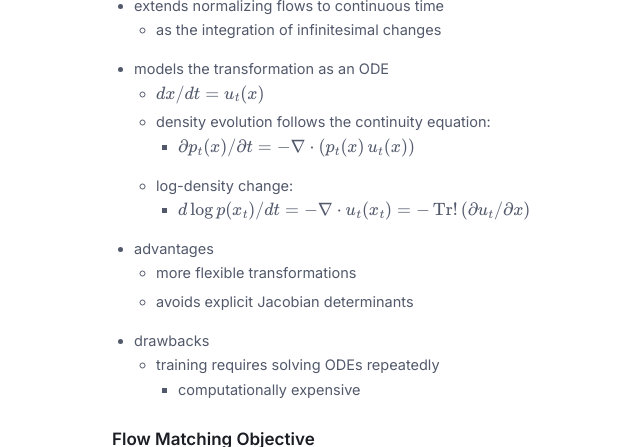
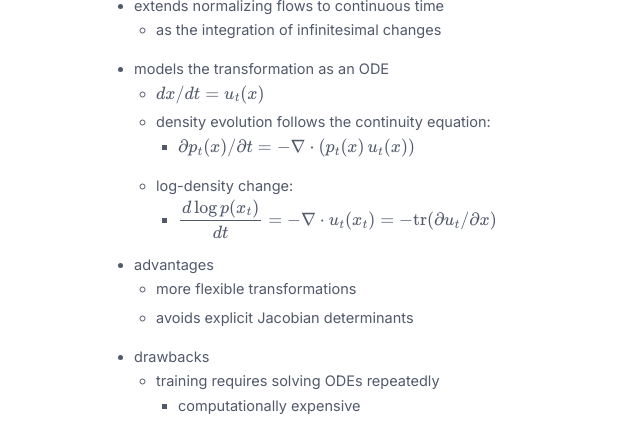
Before and after one commit to Glanceyes/Glanceyes.github.io, a Jekyll site: the page built from _archives/11-diffusion-flow-sde-score.md, in a window 1280 px wide and 900 px high, scrolled down 5562 px, cut to the strip 62-509 px from the top of the window. Shown: the whole strip, without its empty margins (176-816 px from the left). Built offline with Jekyll 4.4.1, drawn with Linux system fonts in a browser that asks for light colours; some of the changed text lies outside the part shown.

Commit message:
Remove \\! and \\bigl/\\bigr from inline math; replace \\operatorname{Tr} with \\mathrm{tr}
11-diffusion-flow-sde-score had two inline-math expressions still using
the negative-thin-space \\! and the auto-sized \\bigl/\\bigr brackets,
both of which kramdown strips along with surrounding backslash commands.

- CNF continuity-equation bullet: \\operatorname{Tr}\\!\\left(...\\right)
  was rendering as "Tr!(...)". Switched to \\mathrm{tr}(...) with plain
  parens.
- CFM objective bullet: \\mathbb{E}\\!\\left[...\\right] was rendering
  literally. Dropped the auto-size and used plain brackets:
  \\mathbb{E}[...].

Co-Authored-By: Claude Opus 4.7 (1M context) <noreply@anthropic.com>

```diff
--- a/_archives/11-diffusion-flow-sde-score.md
+++ b/_archives/11-diffusion-flow-sde-score.md
@@ -147,7 +147,7 @@ $$
   - density evolution follows the continuity equation:
     - $\partial p_t(x) / \partial t = -\nabla \cdot (p_t(x)\, u_t(x))$
   - log-density change:
-    - $d \log p(x_t) / dt = -\nabla \cdot u_t(x_t) = -\operatorname{Tr}\!\left(\partial u_t / \partial x\right)$
+    - $\dfrac{d \log p(x_t)}{dt} = -\nabla \cdot u_t(x_t) = -\mathrm{tr}(\partial u_t / \partial x)$
 - advantages
   - more flexible transformations
   - avoids explicit Jacobian determinants
@@ -182,7 +182,7 @@ $$
   - $x_1 \sim$ data distribution
 - learns how to transport $x_0$ to $x_1$ over time
 - objective
-  - $\mathcal{L} = \mathbb{E}\!\left[\|v_\theta(x_t, t) - u_t(x_t \mid x_0, x_1)\|^2\right]$
+  - $\mathcal{L} = \mathbb{E}[\|v_\theta(x_t, t) - u_t(x_t \mid x_0, x_1)\|^2]$
   - theoretically grounded by the continuity equation
 - benefits
   - simpler target vector field
```
